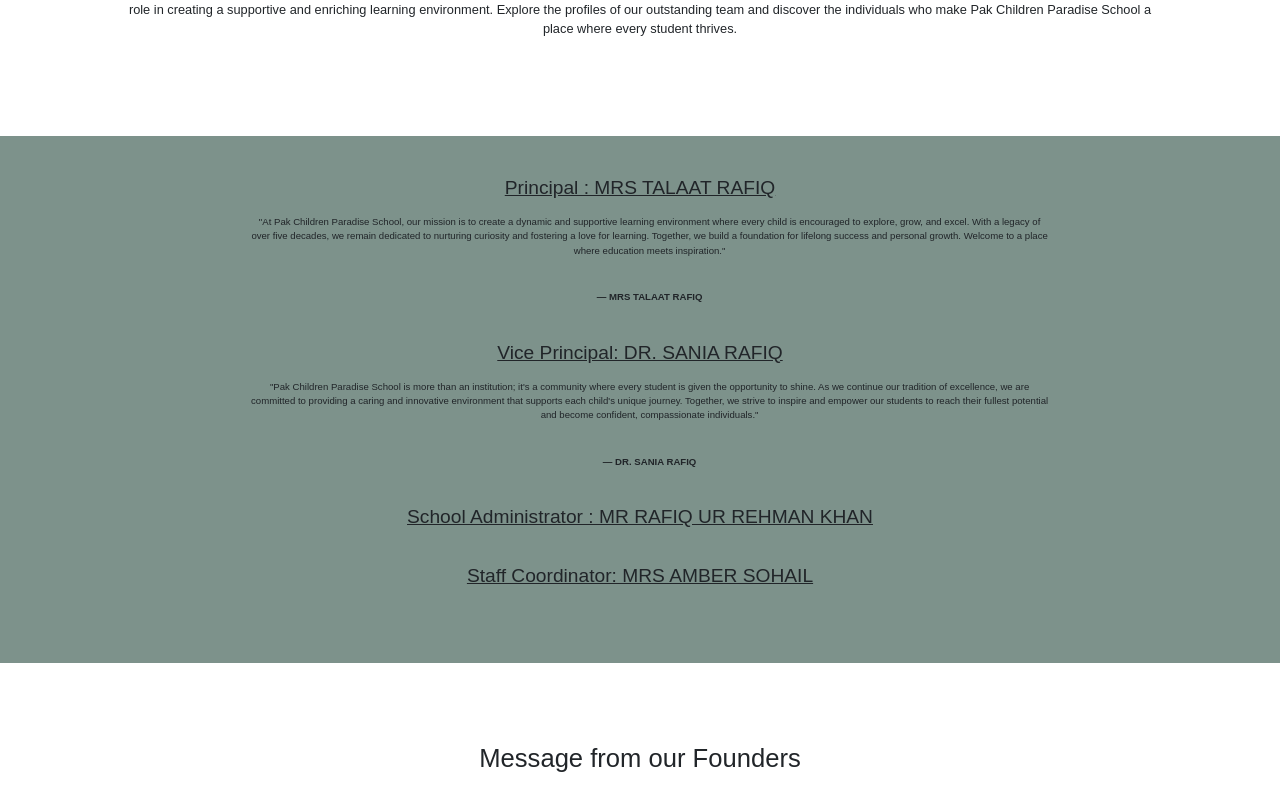
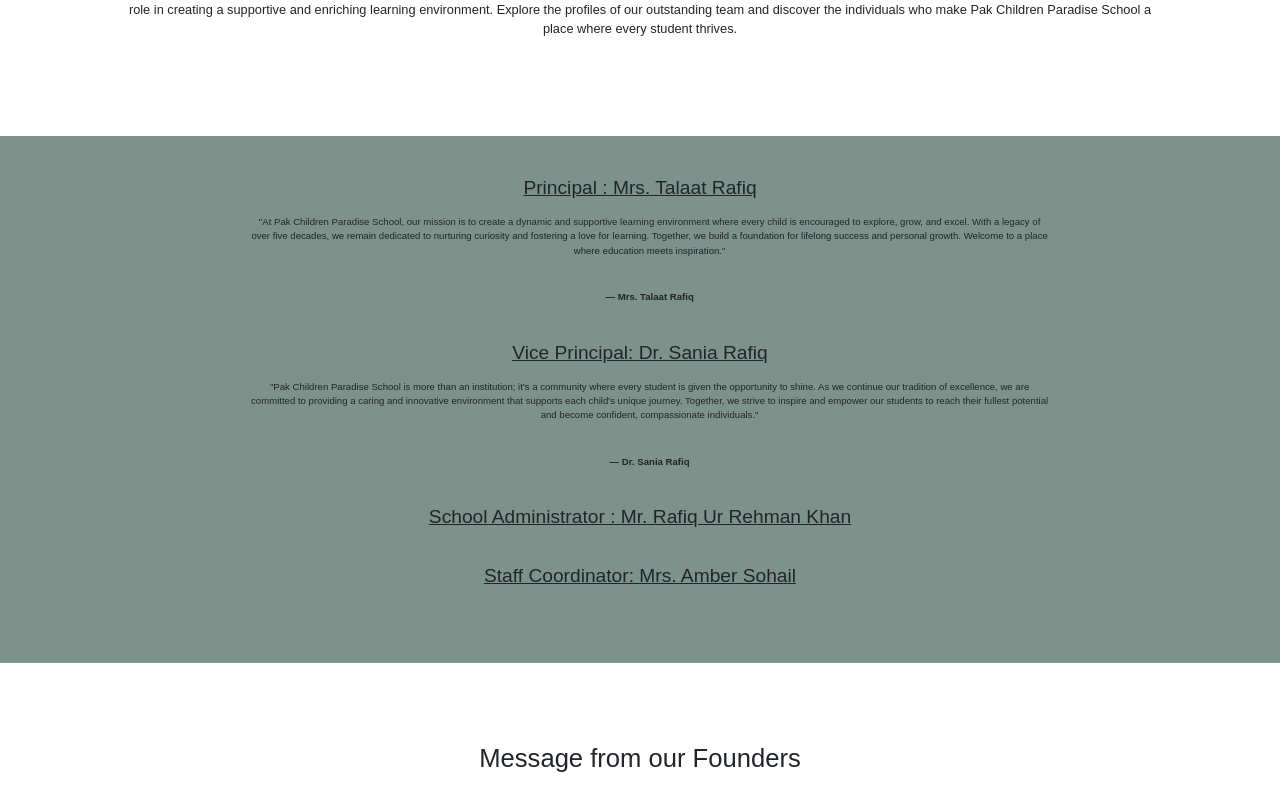
Before and after one commit to Sarim-Sheikh-2003/PakChildrenParadiseSchool, a React (Create React App) app: page /Leadership in a window 1280 px wide. Shown: the part 624-1416 px from the top of the page. Built offline with nearby package versions, Linux system fonts and the light colour scheme.

Commit message:
Leadership changes

```diff
--- a/src/Pages/Leadership.js
+++ b/src/Pages/Leadership.js
@@ -18,7 +18,7 @@ export default function Leadership() {
             <div className="leadership">
                 <div className="ourstaff">
                     <header>
-                        <h2>Principal : MRS TALAAT RAFIQ</h2>
+                        <h2>Principal : Mrs. Talaat Rafiq</h2>
                     </header>
                     <blockquote>
                         <p>
@@ -29,12 +29,12 @@ export default function Leadership() {
                         </p>
                     </blockquote>
                     <footer>
-                        <p>— MRS TALAAT RAFIQ</p>
+                        <p>— Mrs. Talaat Rafiq</p>
                     </footer>
                 </div>
                 <div className="ourstaff">
                     <header>
-                        <h2>Vice Principal: DR. SANIA RAFIQ</h2>
+                        <h2>Vice Principal: Dr. Sania Rafiq</h2>
                     </header>
                     <blockquote>
                         <p>
@@ -44,14 +44,14 @@ export default function Leadership() {
                         </p>
                     </blockquote>
                     <footer>
-                        <p>— DR. SANIA RAFIQ</p>
+                        <p>— Dr. Sania Rafiq</p>
                     </footer>
                 </div>
                 <div className="ourstaff">
-                    <h2>School Administrator : MR RAFIQ UR REHMAN KHAN</h2>
+                    <h2>School Administrator : Mr. Rafiq Ur Rehman Khan</h2>
                 </div>
                 <div className="ourstaff">
-                    <h2>Staff Coordinator: MRS AMBER SOHAIL</h2>
+                    <h2>Staff Coordinator: Mrs. Amber Sohail</h2>
                 </div>
             </div>
             <div className="founders">
```
